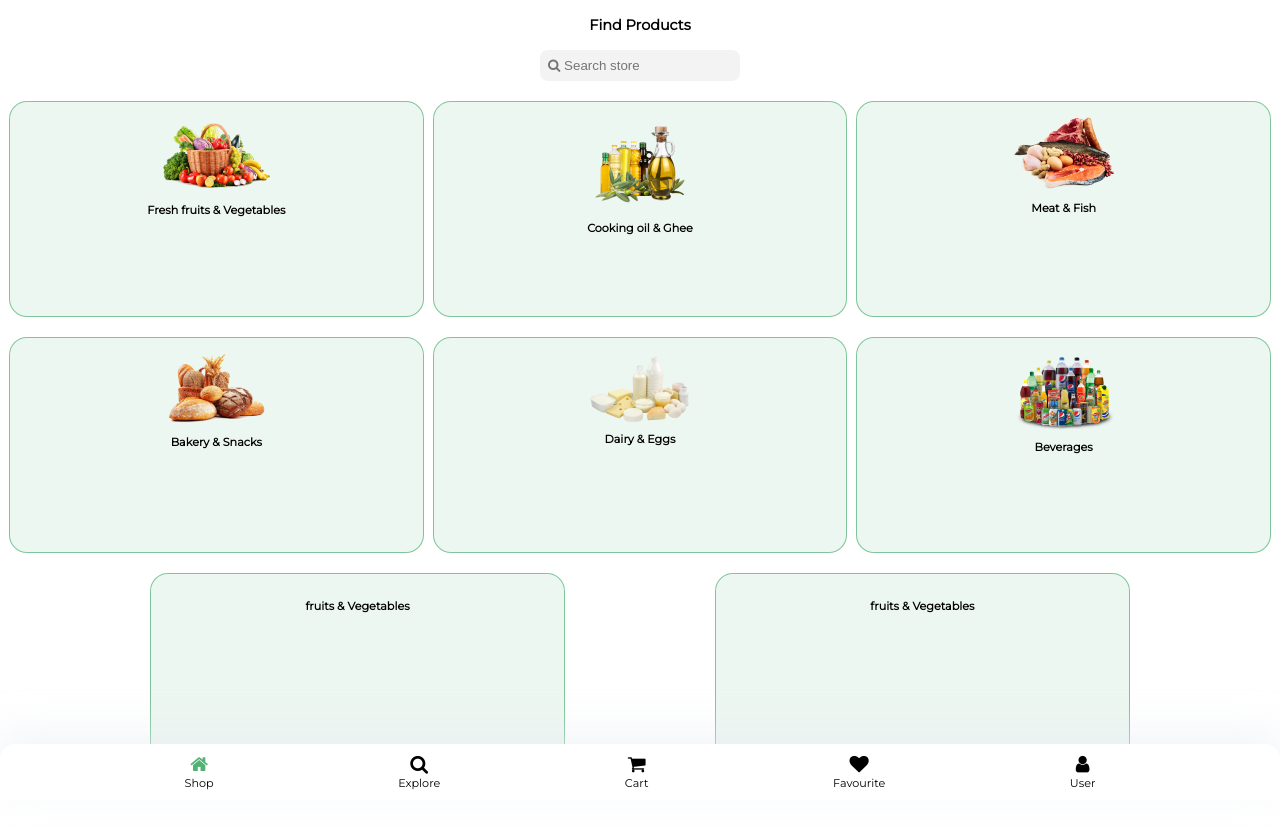
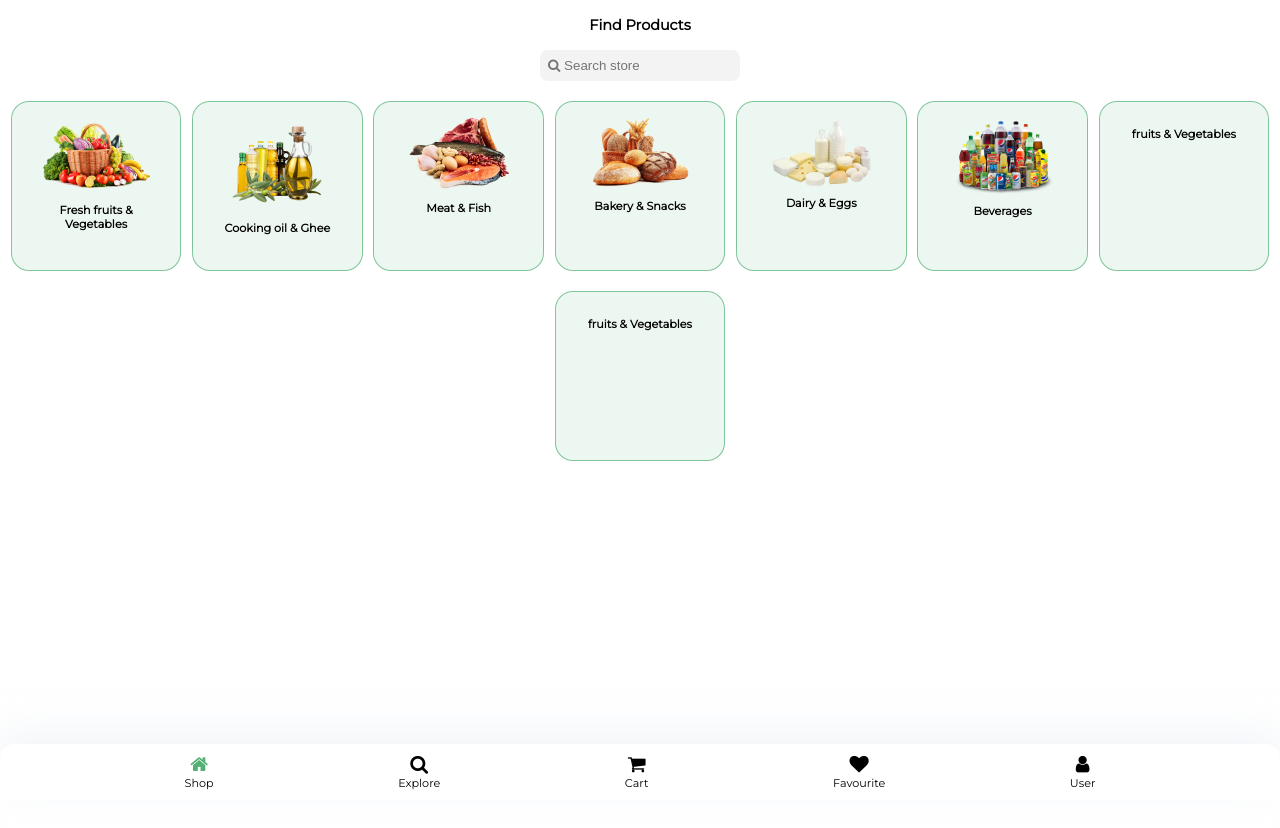
Before and after one commit to RaeNkwocha/E-shop, a React (Create React App) app: page /explore in a window 1280 px wide. Shown: the top 828 px of the page. After the commit the page ends 800 px from the top, so only its background shows below. Built offline with nearby package versions, Linux system fonts and the light colour scheme.

Commit message:
first commit

```diff
--- a/src/explore.css
+++ b/src/explore.css
@@ -1,8 +1,8 @@
 .new-products{
-/* width: 170.5px;
-height: 170.11px; */
-width: 32.4vw;
-height: 27vh;
+width: 170.5px;
+height: 170.11px;
+/* width: 32.4vw;
+height: 27vh; */
 
 background: rgba(83, 177, 117, 0.1);
 border: 1px solid rgba(83, 177, 117, 0.7);
```
